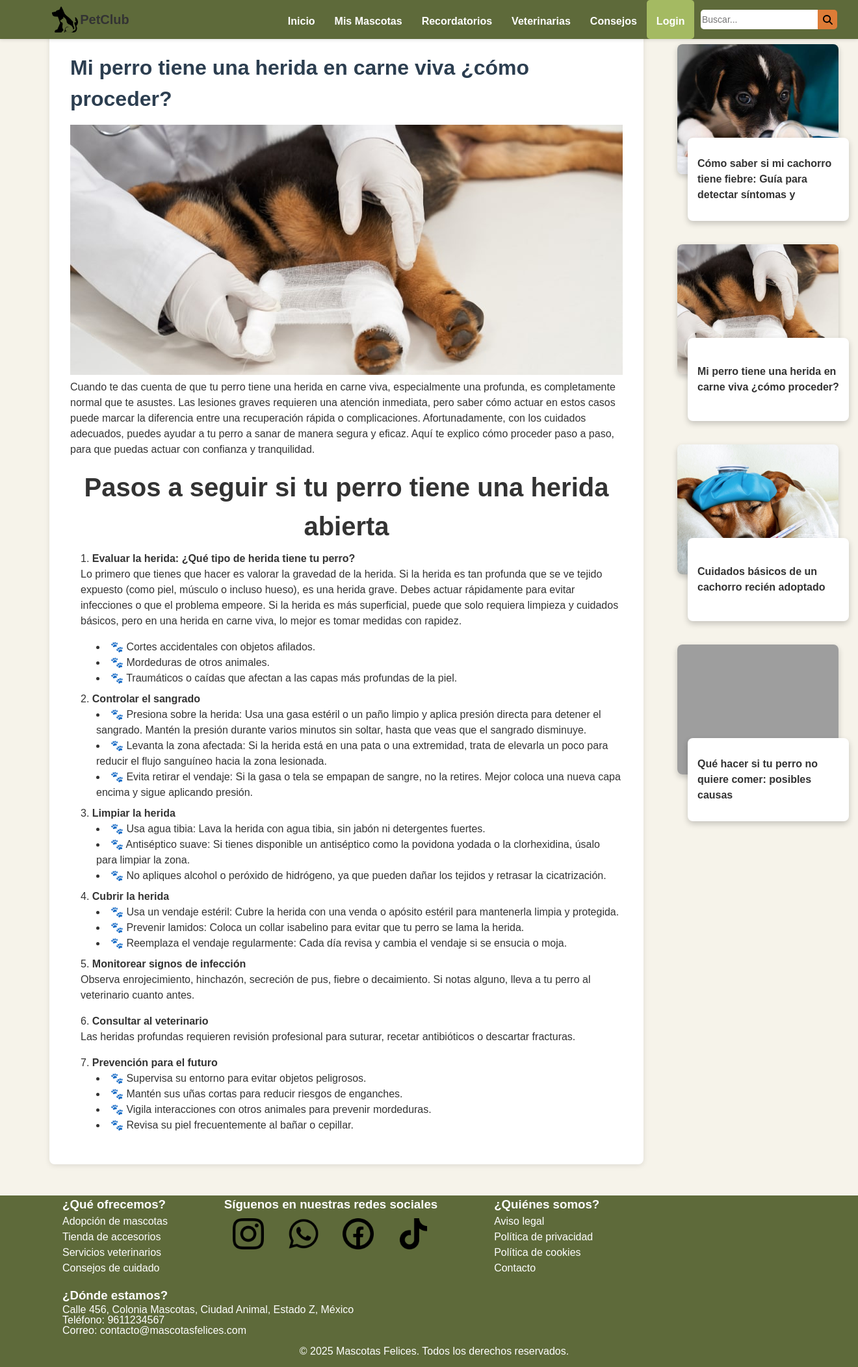
After one commit to Ruben2216/Proyecto-Integrador-4M, a PHP site: page /consejo2.html in a window 1320 px wide. The commit adds this page. Shown: the whole page at 65% size. Run offline with PHP 8.4, Linux system fonts and the light colour scheme; grey boxes are pictures that could not be loaded.

Commit message:
Avance de consejos

```diff
--- a/Activos/css/estilo_main.css
+++ b/Activos/css/estilo_main.css
@@ -376,6 +376,7 @@ h2{
     display: flex;
     justify-content: center;
     align-items: center;
+    color:#333333;
 }
 
 .tarjeta:hover .tarjeta__titulo {
@@ -384,17 +385,19 @@ h2{
     color:#5e6a3a;
 }
 
-@media (min-width: 600px) {
+@media (min-width: 360px) {
     .contenedor-tarjetas {
         justify-content: space-around;
+        flex-wrap: wrap;
     }
 
     .tarjeta {
-        width: calc(50% - 30px);
+        height: auto;
+        color:red !important;
     }
 }
 
-@media (min-width: 900px) {
+@media (min-width: 900px) { /*adaptacion a tables (espero)*/
     .tarjeta {
         width: calc(33.333% - 30px);
     }
--- /dev/null
+++ b/consejo1.css
@@ -0,0 +1,129 @@
+/* RESET BÁSICO */
+  * {
+    margin: 0;
+    padding: 0;
+    box-sizing: border-box;
+  }
+  body {
+    font-family: Arial, sans-serif;
+    background-color: #f5f5f5;
+    color: #333;
+    line-height: 1.6;
+  }
+  a {
+    text-decoration: none;
+    color: inherit;
+  }
+
+  /* BLOQUE: consejo */
+  .consejo {
+    display: flex;
+    flex-wrap: nowrap; /* Evita que los elementos colapsen */
+    gap: 2rem;
+    max-width: 1200px;
+    margin: 2rem auto;
+    padding: 1rem;
+  }
+
+  .consejo__principal {
+    flex: 2;
+    background-color: #fff;
+    padding: 2rem;
+    border-radius: 0.5rem;
+    box-shadow: 0 2px 8px rgba(0,0,0,0.1);
+  }
+  .consejo__titulo {
+    font-size: 2rem;
+    color: #2c3e50;
+    margin-bottom: 1rem;
+  }
+  .consejo__parrafo {
+    margin-bottom: 1rem;
+  }
+  .consejo__lista {
+    list-style: decimal inside;
+    margin-left: 1rem;
+    margin-bottom: 1rem;
+  }
+  .consejo__sublista {
+    list-style: disc inside;
+    margin-left: 1.5rem;
+    margin-bottom: 0.5rem;
+  }
+  .consejo__subtitulo {
+    font-weight: bold;
+    margin-top: 1rem;
+    margin-bottom: 0.5rem;
+  }
+
+  /* BLOQUE: tarjetas */
+  .aside {
+    flex: 1;
+    display: flex;
+    flex-direction: column;
+    gap: 1.5rem;
+    width: 18rem; /* Ajuste del ancho mínimo del aside */
+    min-width: 18rem; /* Asegura que el aside no colapse */
+  }
+
+
+  /* Responsive */
+  @media (max-width: 900px) {
+    .consejo {
+      flex-direction: column;
+    }
+    .aside {
+      flex-direction: row;
+      overflow-x: auto;
+    }
+    .tarjeta {
+      min-width: 200px;
+    }
+  }
+  /* Responsive adicional para pantallas menores a 480px */
+@media (max-width: 480px) {
+    .consejo {
+      padding: 0.5rem;
+      gap: 1rem;
+    }
+
+    .consejo__principal {
+      padding: 1rem;
+    }
+
+    .consejo__titulo {
+      font-size: 1.5rem;
+    }
+
+    .consejo__subtitulo {
+      font-size: 1rem;
+    }
+
+    .aside {
+      flex-direction: column;
+      gap: 1rem;
+    }
+
+    .tarjeta {
+      min-width: 100%;
+    }
+
+    .tarjeta__titulo {
+      font-size: 0.95rem;
+    }
+
+    .tarjeta__contenido {
+      padding: 0.8rem;
+    }
+  }
+
+  .tarjeta{
+    width: 18rem !important;
+
+  }
+  .tarjeta__titulo{
+    font-size: 1rem!important;
+  }
+  .tarjeta__imagen{
+    object-fit: cover!important;
+  }
--- /dev/null
+++ b/consejo2.html
@@ -0,0 +1,118 @@
+<!DOCTYPE html>
+<html lang="es">
+<head>
+  <meta charset="UTF-8" />
+  <meta name="viewport" content="width=device-width, initial-scale=1.0" />
+  <title>Mi perro tiene una herida en carne viva-PetClub</title>
+  <link rel="icon" href="Activos/Imagenes/icono_web.png">
+  <link rel="icon" href="Activos/Imagenes/logo.png" />
+    <link rel="stylesheet" href="consejo1.css" />
+    <link rel="stylesheet" href="Activos\css\footer.css" />
+    <link rel="stylesheet" href="Activos\css\nav.css" />
+    <link rel="stylesheet" href="Activos/css/estilo_main.css" />
+
+</head>
+<body>
+    <header class="header"></header>
+
+  <main class="consejo">
+    <section class="consejo__principal">
+      <h1 class="consejo__titulo">Mi perro tiene una herida en carne viva ¿cómo proceder?</h1>
+      <img src="Activos/Imagenes/consejos/Mi-perro-tiene-una-herida-en-carne-viva-que-hago.jpg" alt="">
+
+      <p class="consejo__parrafo">
+        Cuando te das cuenta de que tu perro tiene una herida en carne viva, especialmente una profunda, es completamente normal que te asustes. Las lesiones graves requieren una atención inmediata, pero saber cómo actuar en estos casos puede marcar la diferencia entre una recuperación rápida o complicaciones. Afortunadamente, con los cuidados adecuados, puedes ayudar a tu perro a sanar de manera segura y eficaz. Aquí te explico cómo proceder paso a paso, para que puedas actuar con confianza y tranquilidad.
+      </p>
+
+      <h2 class="consejo__subtitulo">Pasos a seguir si tu perro tiene una herida abierta</h2>
+      <ol class="consejo__lista">
+        <li>
+          <span class="consejo__subtitulo">Evaluar la herida: ¿Qué tipo de herida tiene tu perro?</span>
+          <p class="consejo__parrafo">Lo primero que tienes que hacer es valorar la gravedad de la herida. Si la herida es tan profunda que se ve tejido expuesto (como piel, músculo o incluso hueso), es una herida grave. Debes actuar rápidamente para evitar infecciones o que el problema empeore. Si la herida es más superficial, puede que solo requiera limpieza y cuidados básicos, pero en una herida en carne viva, lo mejor es tomar medidas con rapidez.</p>
+          <ul class="consejo__sublista">
+            <li>🐾 Cortes accidentales con objetos afilados.</li>
+            <li>🐾 Mordeduras de otros animales.</li>
+            <li>🐾 Traumáticos o caídas que afectan a las capas más profundas de la piel.</li>
+          </ul>
+        </li>
+        <li>
+          <span class="consejo__subtitulo">Controlar el sangrado</span>
+          <ul class="consejo__sublista">
+            <li>🐾 Presiona sobre la herida: Usa una gasa estéril o un paño limpio y aplica presión directa para detener el sangrado. Mantén la presión durante varios minutos sin soltar, hasta que veas que el sangrado disminuye.</li>
+            <li>🐾 Levanta la zona afectada: Si la herida está en una pata o una extremidad, trata de elevarla un poco para reducir el flujo sanguíneo hacia la zona lesionada.</li>
+            <li>🐾 Evita retirar el vendaje: Si la gasa o tela se empapan de sangre, no la retires. Mejor coloca una nueva capa encima y sigue aplicando presión.</li>
+          </ul>
+        </li>
+        <li>
+          <span class="consejo__subtitulo">Limpiar la herida</span>
+          <ul class="consejo__sublista">
+            <li>🐾 Usa agua tibia: Lava la herida con agua tibia, sin jabón ni detergentes fuertes.</li>
+            <li>🐾 Antiséptico suave: Si tienes disponible un antiséptico como la povidona yodada o la clorhexidina, úsalo para limpiar la zona.</li>
+            <li>🐾 No apliques alcohol o peróxido de hidrógeno, ya que pueden dañar los tejidos y retrasar la cicatrización.</li>
+          </ul>
+        </li>
+        <li>
+          <span class="consejo__subtitulo">Cubrir la herida</span>
+          <ul class="consejo__sublista">
+            <li>🐾 Usa un vendaje estéril: Cubre la herida con una venda o apósito estéril para mantenerla limpia y protegida.</li>
+            <li>🐾 Prevenir lamidos: Coloca un collar isabelino para evitar que tu perro se lama la herida.</li>
+            <li>🐾 Reemplaza el vendaje regularmente: Cada día revisa y cambia el vendaje si se ensucia o moja.</li>
+          </ul>
+        </li>
+        <li>
+          <span class="consejo__subtitulo">Monitorear signos de infección</span>
+          <p class="consejo__parrafo">Observa enrojecimiento, hinchazón, secreción de pus, fiebre o decaimiento. Si notas alguno, lleva a tu perro al veterinario cuanto antes.</p>
+        </li>
+        <li>
+          <span class="consejo__subtitulo">Consultar al veterinario</span>
+          <p class="consejo__parrafo">Las heridas profundas requieren revisión profesional para suturar, recetar antibióticos o descartar fracturas.</p>
+        </li>
+        <li>
+          <span class="consejo__subtitulo">Prevención para el futuro</span>
+          <ul class="consejo__sublista">
+            <li>🐾 Supervisa su entorno para evitar objetos peligrosos.</li>
+            <li>🐾 Mantén sus uñas cortas para reducir riesgos de enganches.</li>
+            <li>🐾 Vigila interacciones con otros animales para prevenir mordeduras.</li>
+            <li>🐾 Revisa su piel frecuentemente al bañar o cepillar.</li>
+          </ul>
+        </li>
+      </ol>
+    </section>
+
+    <aside class="aside">
+      <div class="contenedor-tarjetas ">
+
+      <a href="" class="tarjeta">
+        <div class="tarjeta__imagen">
+        <img src="Activos\Imagenes\consejos\como-saber-si-mi-cachorro-tiene-fiebre.jpg" alt="Perro enfermo">
+        </div>
+        <h3 class="tarjeta__titulo">Cómo saber si mi cachorro tiene fiebre: Guía para detectar síntomas y</h3>
+    </a>
+
+    <a href="consejo2.html" class="tarjeta">
+        <div class="tarjeta__imagen">
+        <img src="Activos/Imagenes/consejos/Mi-perro-tiene-una-herida-en-carne-viva-que-hago.jpg" alt="Imagen 2">
+        </div>
+        <h3 class="tarjeta__titulo">Mi perro tiene una herida en carne viva ¿cómo proceder?</h3>
+    </a>
+
+    <a href="#" class="tarjeta">
+        <div class="tarjeta__imagen">
+        <img src="Activos\Imagenes\consejos\fiebre.jpg" alt="Imagen 3">
+        </div>
+        <h3 class="tarjeta__titulo">Cuidados básicos de un cachorro recién adoptado</h3>
+    </a>
+
+    <a href="#" class="tarjeta">
+        <div class="tarjeta__imagen">
+        <img src="https://is1-ssl.mzstatic.com/image/thumb/k2fiCG4xCKPhRLuygpzJlw/1200x675mf.jpg" alt="Imagen 4">
+        </div>
+        <h3 class="tarjeta__titulo">Qué hacer si tu perro no quiere comer: posibles causas</h3>
+    </a>
+</div>
+    </aside>
+  </main>
+  <footer class="footer"></footer>
+  <script src="Activos/javascript/Accesos_permanentes.js"></script>
+</body>
+</html>
```
Also changed, not shown: Index.php (+6 -5 lines), Activos/Imagenes/consejos/Mi-perro-tiene-una-herida-en-carne-viva-que-hago.jpg (added), Activos/Imagenes/consejos/como-saber-si-mi-cachorro-tiene-fiebre.jpg (added).
